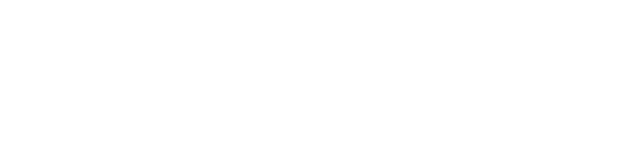
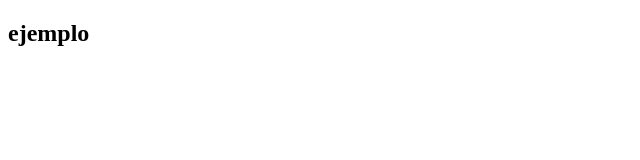
Before and after one commit to lunaera/pryInfo1, a website: page index.html in a window 1280 px wide. Shown: the whole page, without its empty margins (0-640 px from the left). Drawn offline with Linux system fonts and the light colour scheme.

Commit message:
nuevo comentario

```diff
--- a/index.html
+++ b/index.html
@@ -8,6 +8,7 @@
 </head>
 
 <body>
+    <H2>ejemplo</H2>
 
 </body>
 
```
